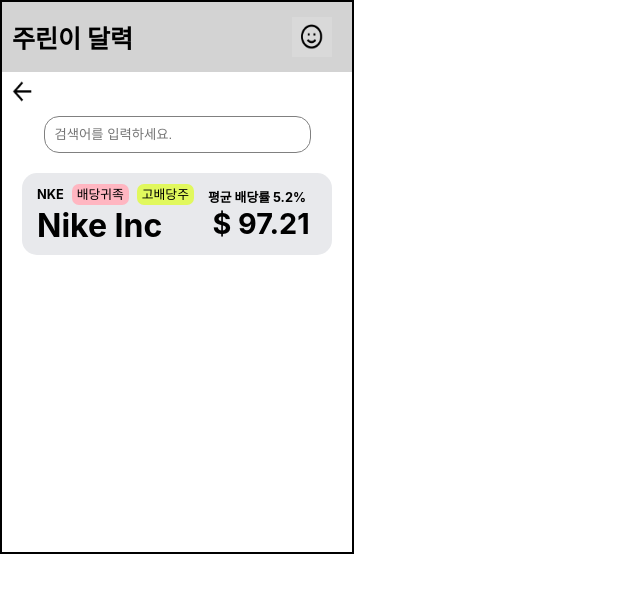
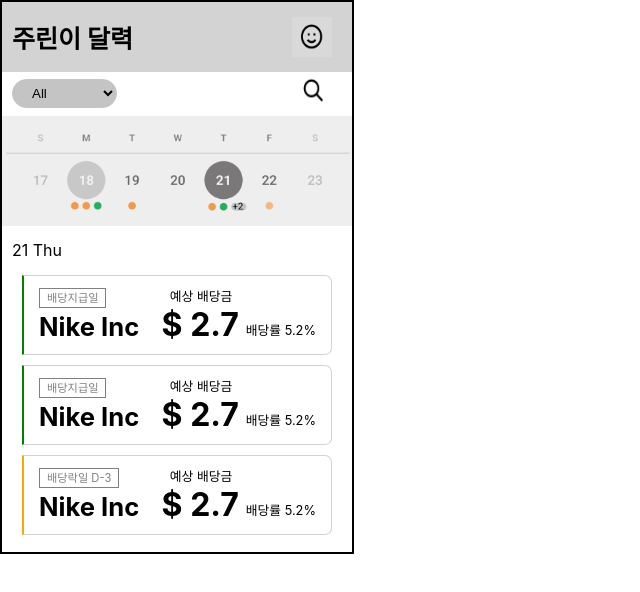
Before and after one commit to Alice-Yoon/Jurini-Extension, a React (Create React App) app: page /details in a window 1280 px wide. Shown: the top 592 px of the page, without its empty margins (0-640 px from the left). Built offline with nearby package versions, Linux system fonts and the light colour scheme.

Commit message:
installed redux

```diff
--- a/package.json
+++ b/package.json
@@ -8,8 +8,11 @@
     "@testing-library/user-event": "^7.1.2",
     "react": "^16.13.1",
     "react-dom": "^16.13.1",
+    "react-redux": "^7.2.1",
     "react-router-dom": "^5.2.0",
     "react-scripts": "3.4.3",
+    "redux": "^4.0.5",
+    "redux-devtools-extension": "^2.13.8",
     "styled-components": "^5.1.1"
   },
   "scripts": {
--- a/src/App.js
+++ b/src/App.js
@@ -14,13 +14,12 @@
     <div className={props.className}>
       <Router>
         <NavBar />
-        <Search />
-        {/* <Switch>
+        <Switch>
           <Route exact path="/" component={Home} />
           <Route exact path="/search" component={Search} />
           <Route exact path="/introduction" component={Introduction} />
           <Route exact path="/details" component={CompanyDetails} />
-        </Switch> */}
+        </Switch>
       </Router>
     </div>
   );
--- a/src/components/pages/CompanyDetails/CompanyDetails.js
+++ b/src/components/pages/CompanyDetails/CompanyDetails.js
@@ -42,6 +42,7 @@
 
 export default styled(CompanyDetails)`
     /* border: 2px solid green; */
+    /* background-color: rgba(0,0,0,0.5); */
     height: 478px;
 
     & {
```
Also changed, not shown: 1 other file (tests, documents, lock files or other folders).
